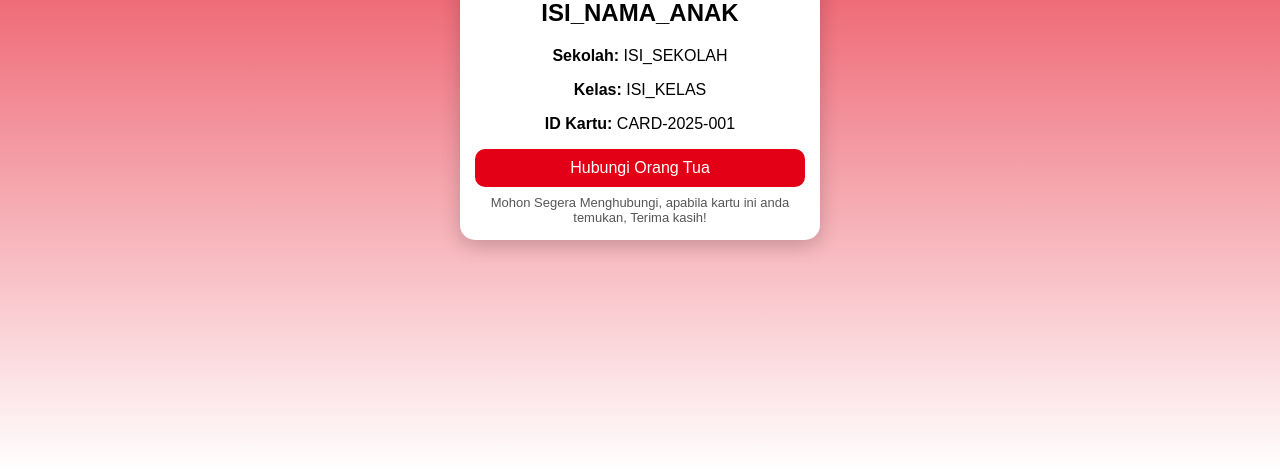
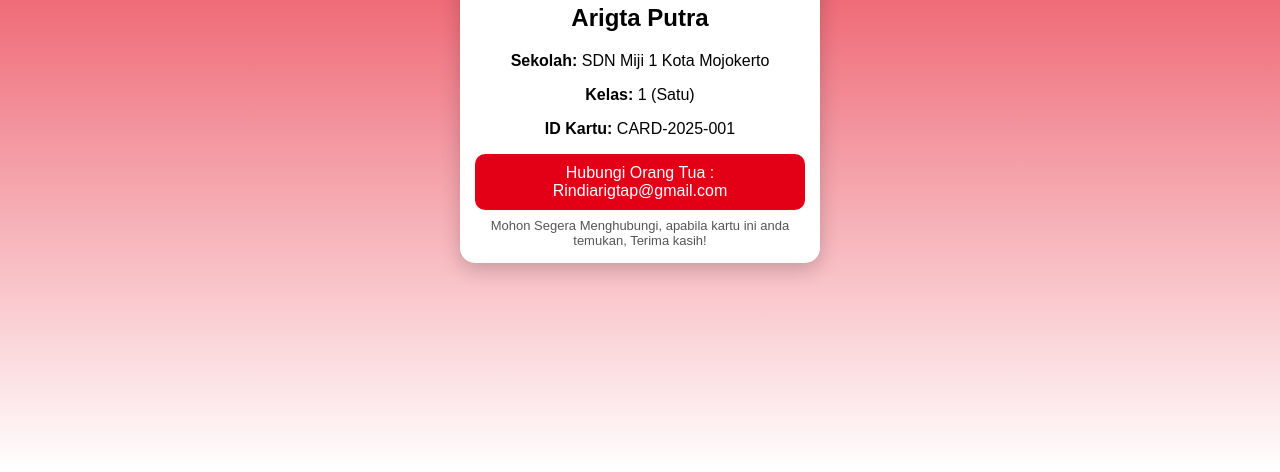
Before and after one commit to rindiarigtap-prog/idcard, a plain HTML site: page index.html in a window 1280 px wide. Shown: the part 344-816 px from the top of the page. Drawn offline with Linux system fonts and the light colour scheme.

Commit message:
Update index.html

```diff
--- a/index.html
+++ b/index.html
@@ -17,14 +17,14 @@
   <img src="photo.jpg" class="photo" alt="Foto">
 
   <div class="info">
-    <h2>ISI_NAMA_ANAK</h2>
-    <p><b>Sekolah:</b> ISI_SEKOLAH</p>
-    <p><b>Kelas:</b> ISI_KELAS</p>
+    <h2>Muhammad Abizaar Tsabit Arigta Putra</h2>
+    <p><b>Sekolah:</b> SDN Miji 1 Kota Mojokerto</p>
+    <p><b>Kelas:</b> 1 (Satu)</p>
     <p><b>ID Kartu:</b> CARD-2025-001</p>
   </div>
 
   <a class="button" href="mailto:ISI_EMAIL?subject=Kartu%20Ditemukan">
-    Hubungi Orang Tua
+    Hubungi Orang Tua : Rindiarigtap@gmail.com
   </a>
 
   <div class="note">
```
